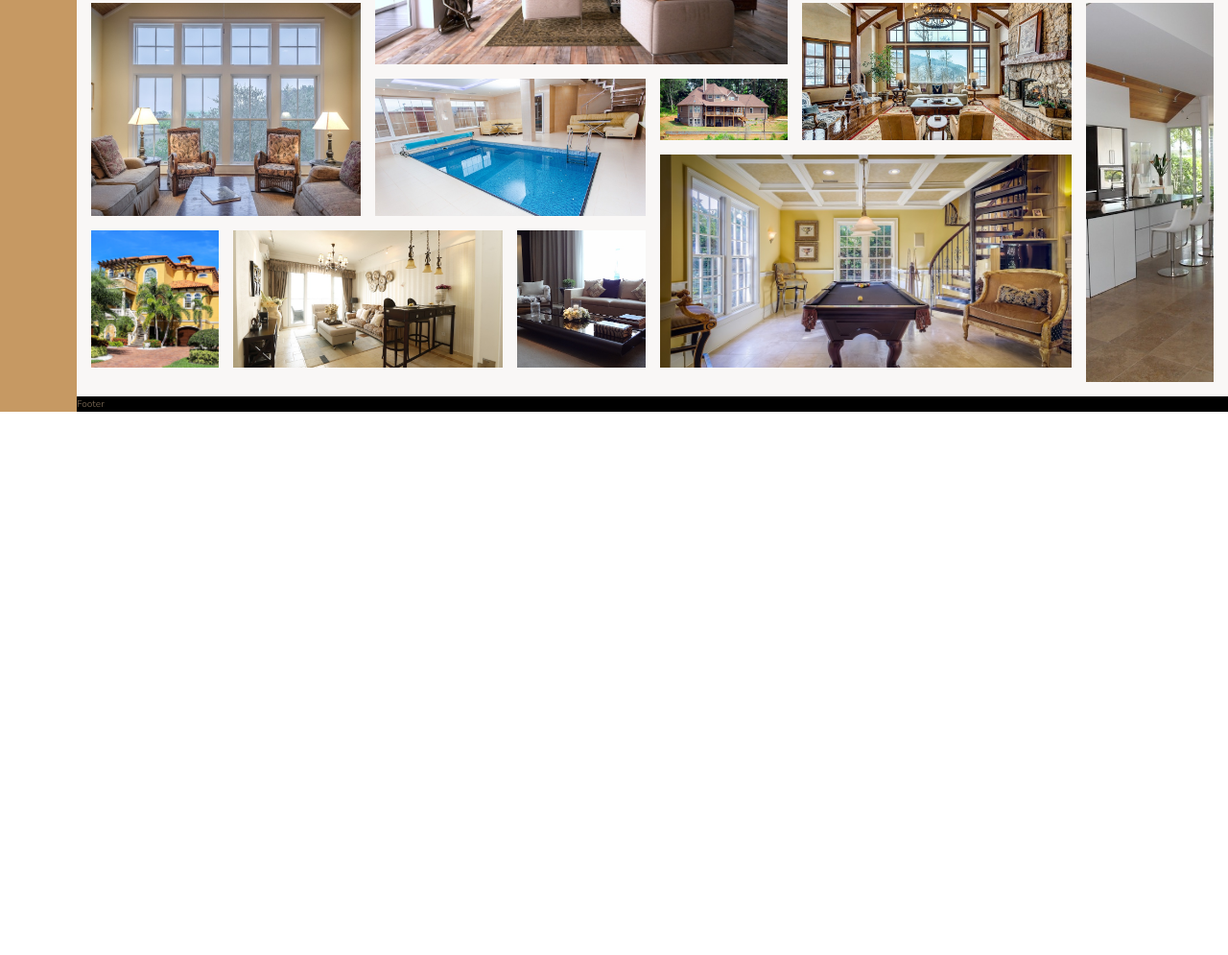
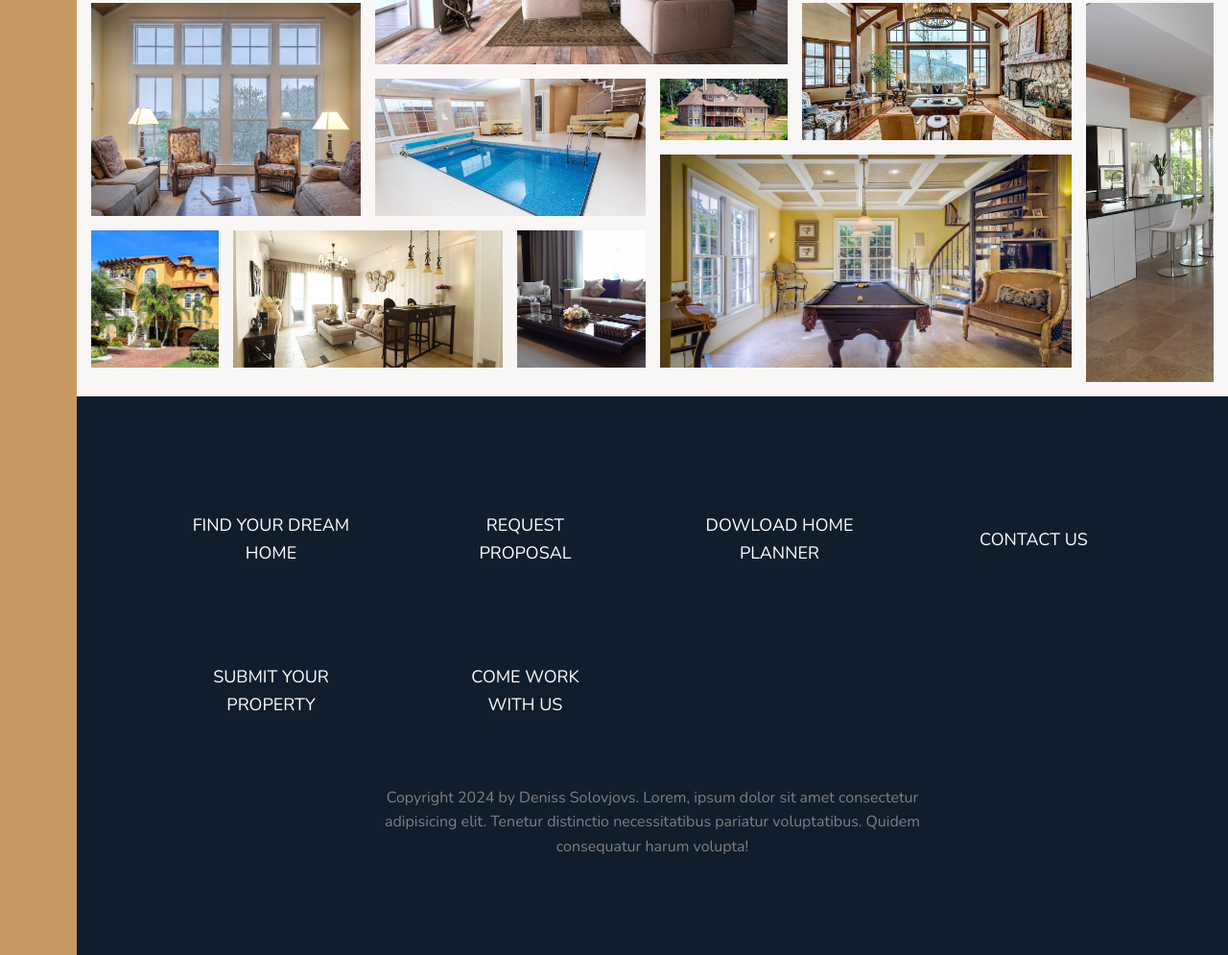
Before and after one commit to densol96/nexter, a website: page index.html in a window 1280 px wide. Shown: the part 3331-4326 px from the top of the page at 96% size. Before the commit the page ends 3760 px from the top, so only its background shows below. Drawn offline with nearby package versions, Linux system fonts and the light colour scheme; files that its build step writes are made by us from their sources.

Commit message:
Footer added

```diff
--- a/index.html
+++ b/index.html
@@ -247,6 +247,16 @@
         <img class="gallery__img" src="img/gal-13.jpeg" alt="Picture in the gallery">
       </figure>
     </section>
-    <footer class="footer">Footer</footer>
+    <footer class="footer">
+      <ul class="nav">
+        <li class="nav__item">Find your dream home</li>
+        <li class="nav__item">Request proposal</li>
+        <li class="nav__item">Dowload home planner</li>
+        <li class="nav__item">Contact us</li>
+        <li class="nav__item">Submit your property</li>
+        <li class="nav__item">Come work with us</li>
+      </ul>
+      <p class="footer__text">Copyright 2024 by Deniss Solovjovs. Lorem, ipsum dolor sit amet consectetur adipisicing elit. Tenetur distinctio necessitatibus pariatur voluptatibus. Quidem consequatur harum volupta!</p>
+    </footer>
   </body>
 </html>
--- a/sass/_footer.scss
+++ b/sass/_footer.scss
@@ -1,4 +1,43 @@
 .footer {
-  background-color: black;
+  background-color: $color-secondary;
   grid-column: full-start / full-end;
+  padding: 10rem;
+  display: flex;
+  flex-direction: column;
+  gap: 5rem;
+
+  .nav {
+    list-style: none;
+    display: grid;
+    grid-template-columns: repeat(auto-fit, minmax(20rem, 1fr));
+    gap: 6rem;
+    justify-items: stretch;
+
+    &__item {
+      text-align: center;
+      justify-content: center;
+      padding: 2rem;
+      color: white;
+      text-transform: uppercase;
+      font-size: 1.8rem;
+      cursor: pointer;
+      transition: all 200ms;
+      display: flex;
+      align-items: center;
+
+      &:hover {
+        background-color: lighten(#000, 25%);
+        transform: scale(1.2);
+      }
+    }
+  }
+
+  &__text {
+    grid-column: 2 / -2;
+    color: grey;
+    font-size: 1.6rem;
+    text-align: center;
+    width: 60%;
+    margin: 0 auto;
+  }
 }
```
